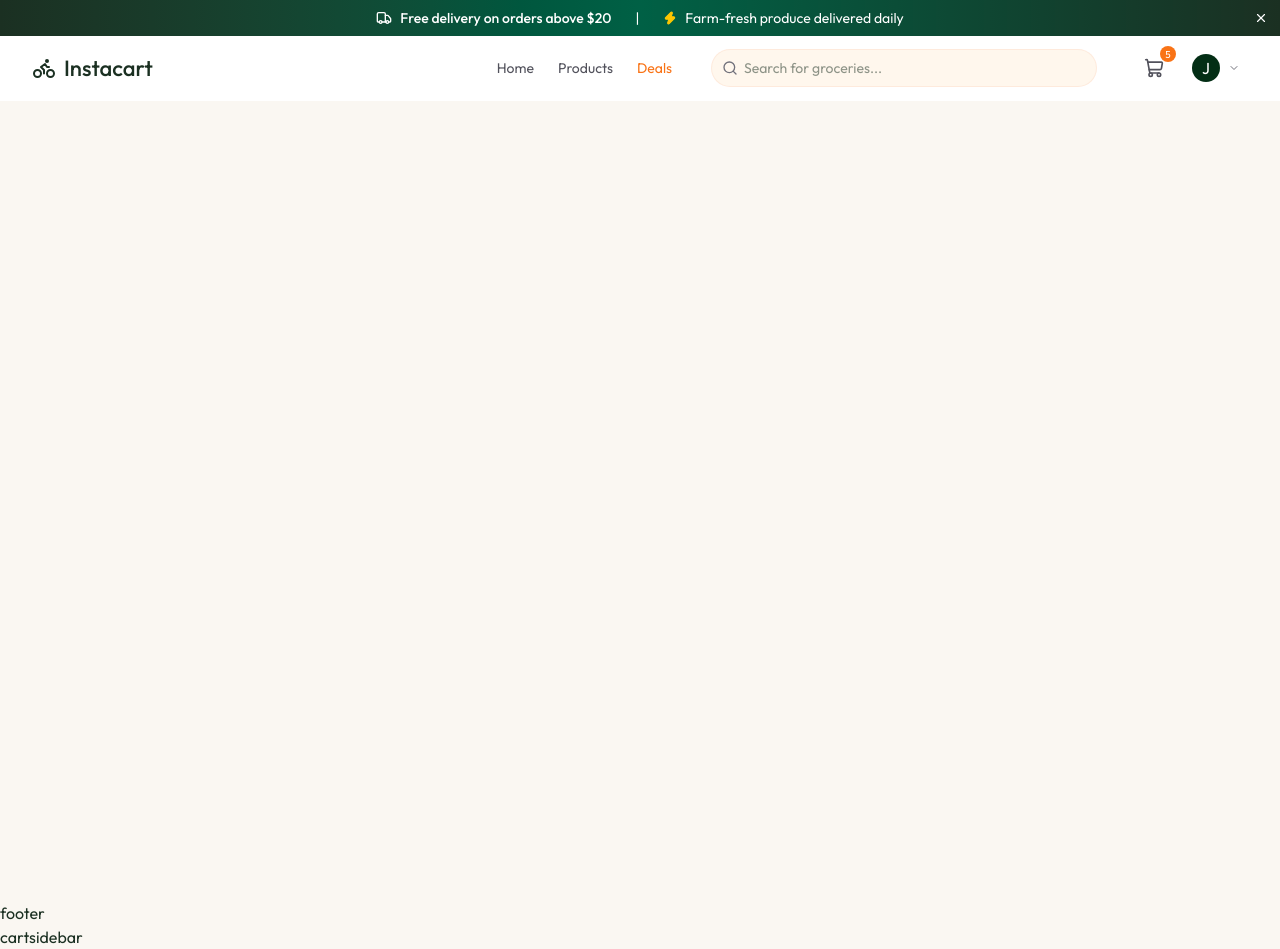
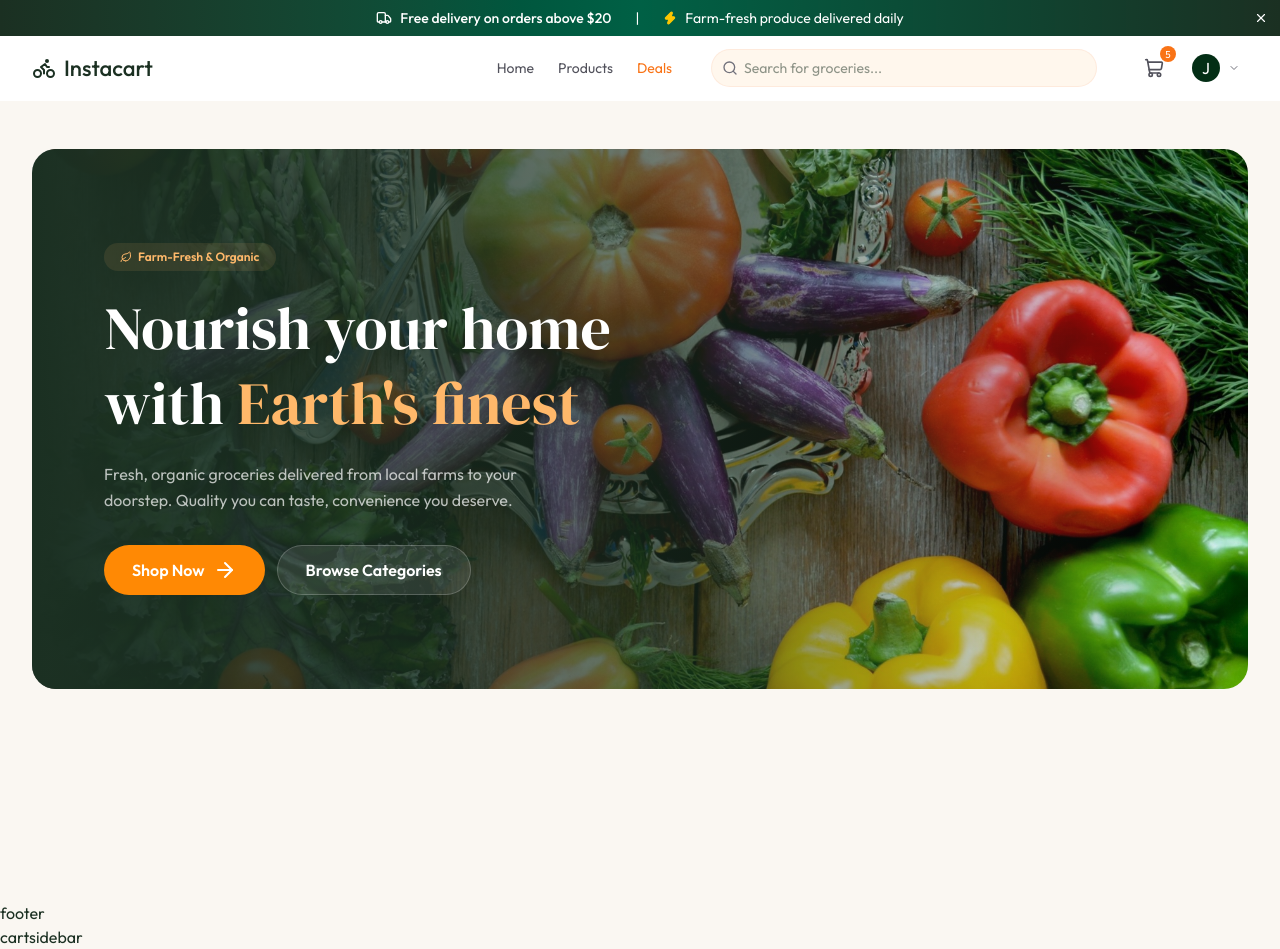
Before and after one commit to tanujgupta18/Grocery-Delivery-App, a React (Vite) app in the folder client/: page / in a window 1280 px wide. Built offline with nearby package versions, Linux system fonts and the light colour scheme.

Commit message:
Hero Section

```diff
--- a/client/src/App.tsx
+++ b/client/src/App.tsx
@@ -2,6 +2,7 @@
 import { Route, Routes } from "react-router-dom";
 import Login from "./pages/Login";
 import AppLayout from "./pages/AppLayout";
+import Home from "./pages/Home";
 
 const App = () => {
   return (
@@ -24,7 +25,9 @@
         <Route path="/login" element={<Login />} />
 
         {/* Main Pages - With Navbar/Footer */}
-        <Route path="/" element={<AppLayout />}></Route>
+        <Route path="/" element={<AppLayout />}>
+          <Route index element={<Home />} />
+        </Route>
       </Routes>
     </>
   );
--- /dev/null
+++ b/client/src/components/Home/Hero.tsx
@@ -0,0 +1,54 @@
+import { ArrowRightIcon, LeafIcon } from "lucide-react";
+import { heroSectionData } from "../../assets/assets";
+import { Link } from "react-router-dom";
+
+const Hero = () => {
+  return (
+    <section className="relative overflow-hidden min-h-135 mb-10 rounded-3xl flex items-center">
+      <img
+        src={heroSectionData.hero_image}
+        alt="Hero"
+        className="absolute inset-0 h-full w-full object-cover"
+      />
+
+      <div className="absolute inset-0 bg-linear-to-r from-app-green via-app-green/65 to-transparent" />
+
+      <div className="relative max-w-7xl mx-auto px-4 sm:px-6 lg:px-8 py-20 w-full">
+        <div className="max-w-xl xl:pl-10">
+          <span className="inline-flex items-center gap-1.5 px-4 py-1.5 text-xs font-semibold text-orange-300 bg-orange-300/10 rounded-full mb-5">
+            <LeafIcon className="size-3" />
+            Farm-Fresh & Organic
+          </span>
+
+          <h1 className="font-serif text-4xl sm:text-5xl lg:text-6xl text-white leading-tight mb-5">
+            Nourish your home with{" "}
+            <span className="text-orange-300">Earth's finest</span>
+          </h1>
+
+          <p className="text-base text-white/70 leading-relaxed mb-8 max-w-md">
+            {heroSectionData.description}
+          </p>
+
+          <div className="flex flex-wrap gap-3">
+            <Link
+              to="/products"
+              className="px-7 py-3 bg-orange-400 text-white font-semibold rounded-full hover:bg-orange-500 transition-all flex-center gap-2 active:scale[0.98]"
+            >
+              Shop Now
+              <ArrowRightIcon />
+            </Link>
+
+            <Link
+              to="/products"
+              className="px-7 py-3 bg-white/10 text-white font-semibold rounded-full hover:bg-white/20 transition-all border border-white/20"
+            >
+              Browse Categories
+            </Link>
+          </div>
+        </div>
+      </div>
+    </section>
+  );
+};
+
+export default Hero;
--- /dev/null
+++ b/client/src/pages/Home.tsx
@@ -0,0 +1,11 @@
+import Hero from "../components/Home/Hero";
+
+const Home = () => {
+  return (
+    <div className="min-h-screen max-w-7xl mx-auto px-4 sm:px-6 lg:px-8 py-12">
+      <Hero />
+    </div>
+  );
+};
+
+export default Home;
```
